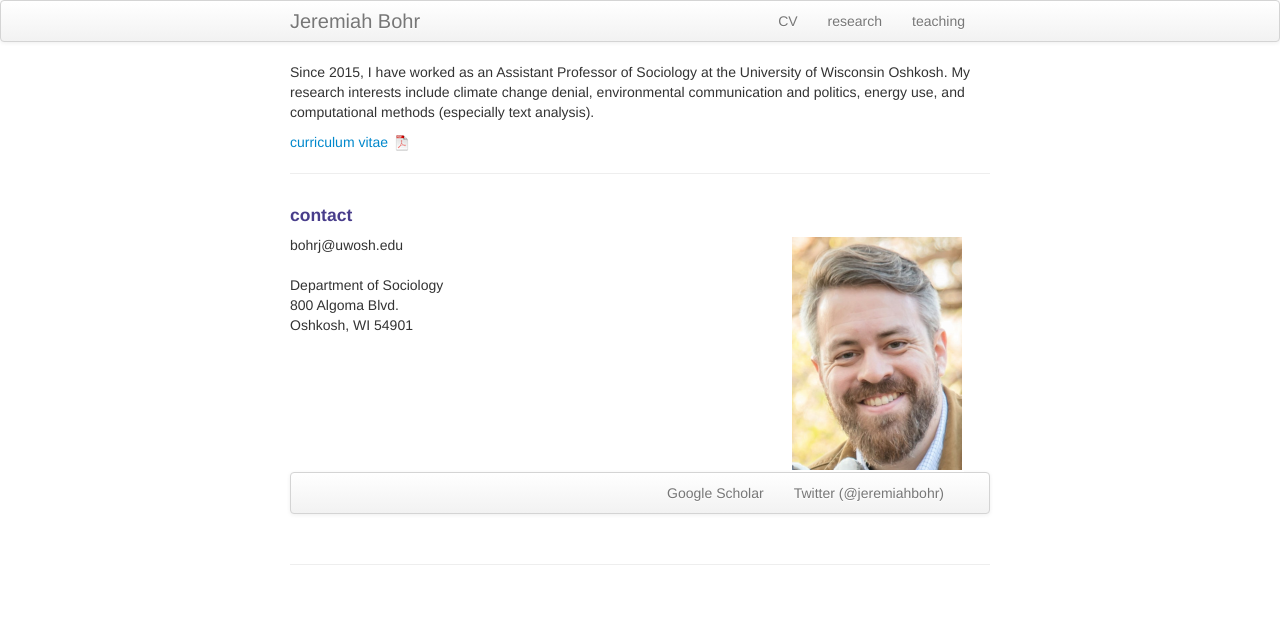
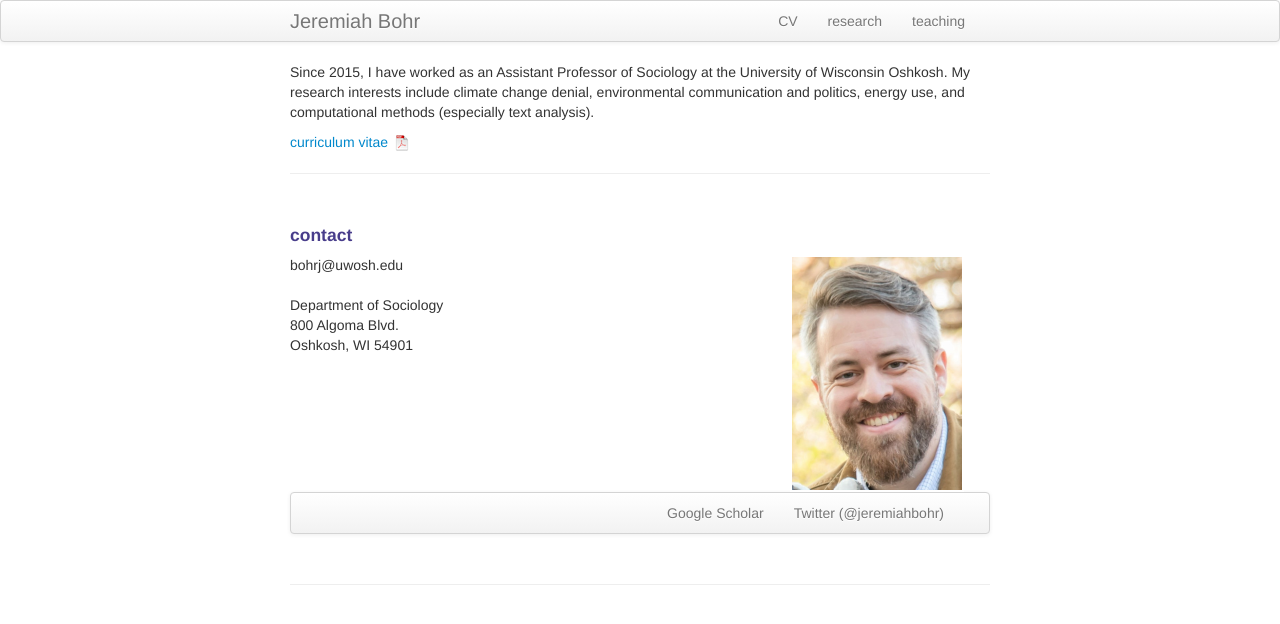
Before and after one commit to jeremiahbohr/jeremiahbohr.github.io, a Jekyll site: the page built from index.md, in a window 1280 px wide. Shown: the top 624 px of the page. Built offline with Jekyll 4.4.1, drawn with Linux system fonts in a browser that asks for light colours.

Commit message:
update my website

```diff
--- a/index.md
+++ b/index.md
@@ -23,7 +23,7 @@ Since 2015, I have worked as an Assistant Professor of Sociology at the Universi
 
 
 <div class="container">
-<h4><a name="contact"></a>contact</h4>
+<br/><h4><a name="contact"></a>contact</h4>
 
     <div class="row-fluid">
         <div class="span5">
```
